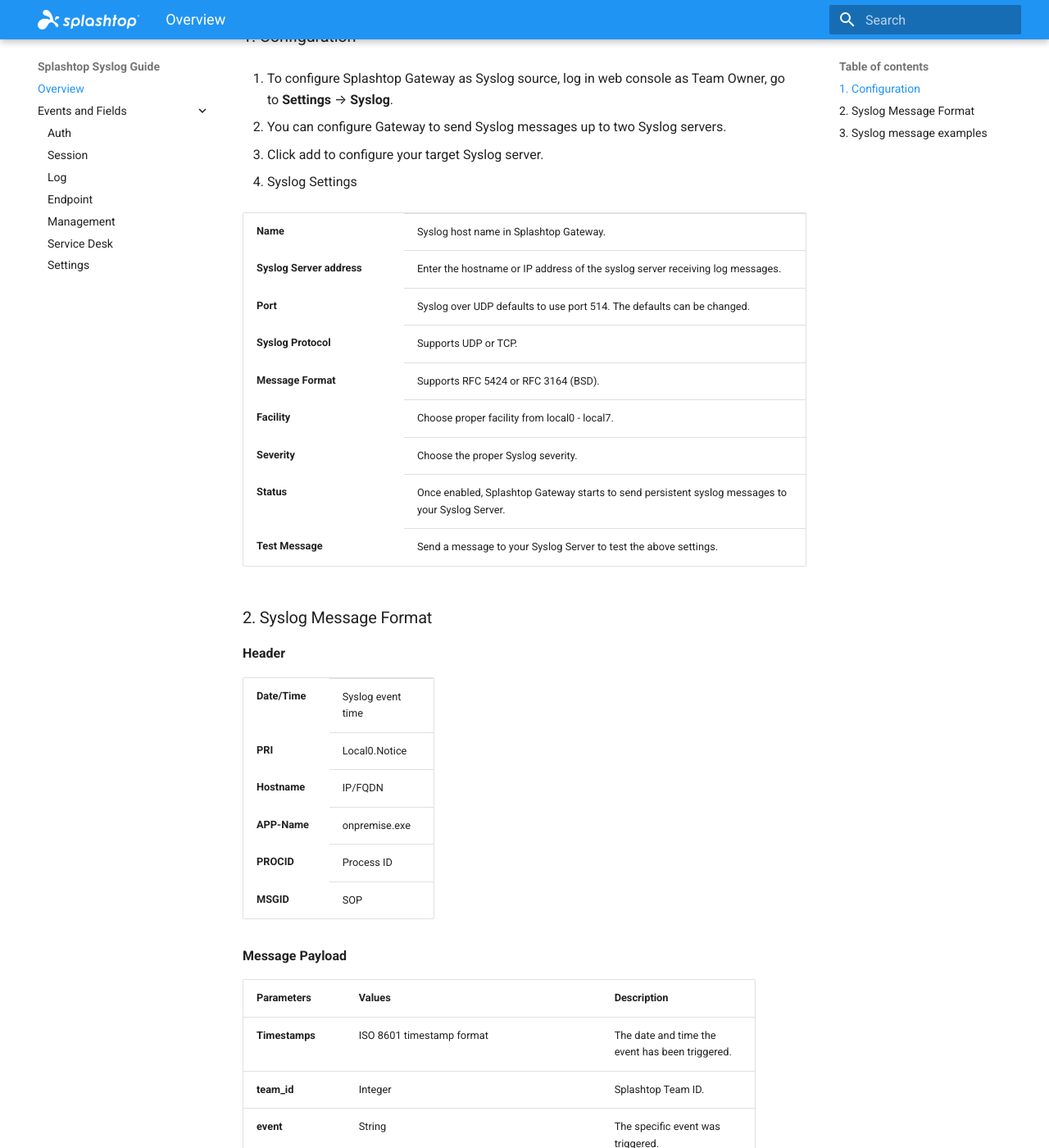
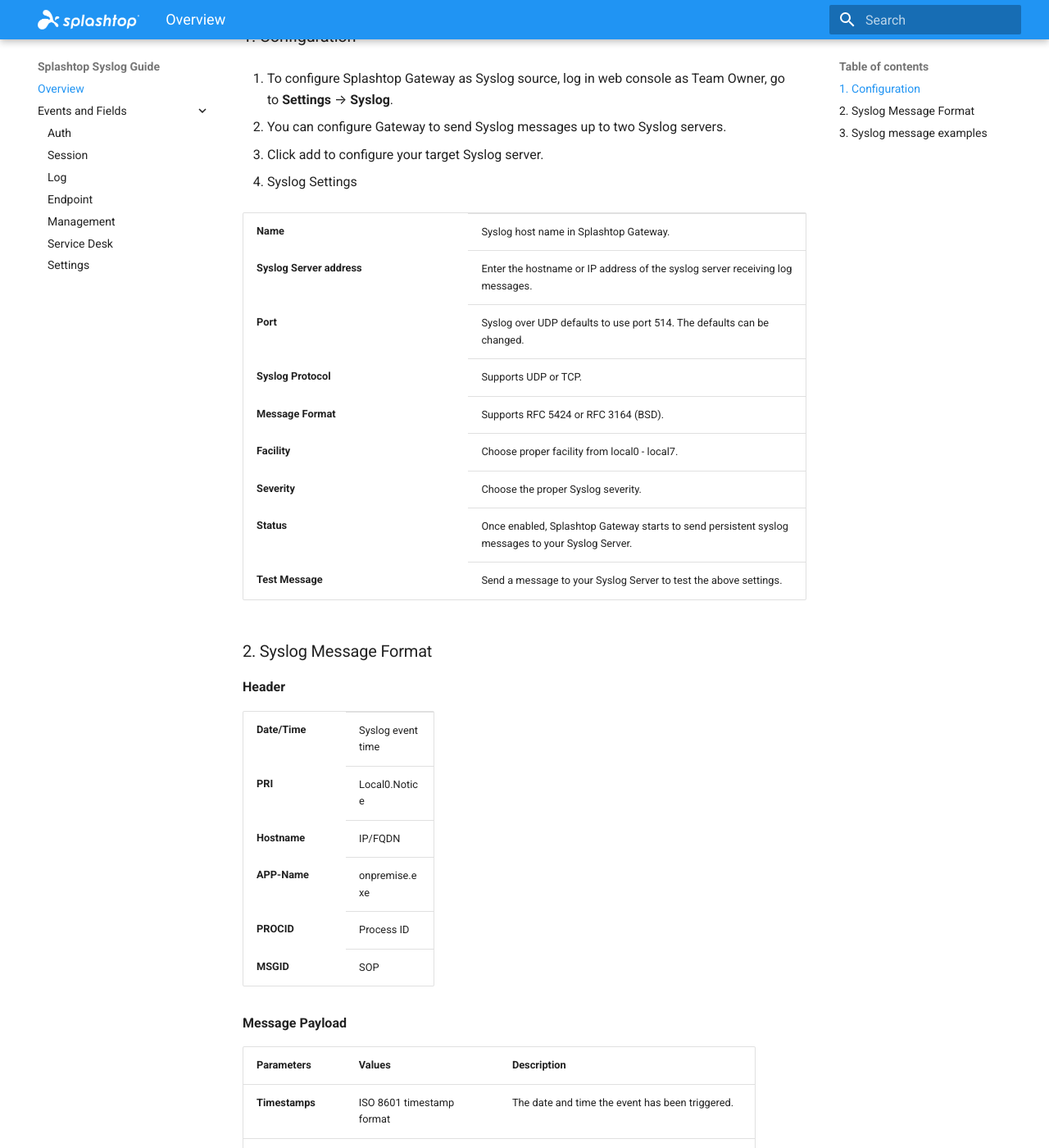
Before and after one commit to SplashtopInc/OnPrem-Syslog-Guide, an MkDocs documentation site: the page built from docs/index.md, in a window 1280 px wide and 1400 px high, scrolled down 285 px. Shown: the whole window at 82% size. Built offline with MkDocs 1.6.1 and Material for MkDocs 9.7.7, drawn with Linux system fonts in a browser that asks for light colours.

Commit message:
Update extra.css

```diff
--- a/docs/assets/css/extra.css
+++ b/docs/assets/css/extra.css
@@ -20,5 +20,5 @@
 
 /* ===== 3 列：20% / 50% / 30%（作用在首行的各列）===== */
 .md-typeset .md-typeset__table table tr:first-child > *:nth-child(1) { width: 20%; }
-.md-typeset .md-typeset__table table tr:first-child > *:nth-child(2) { width: 50%; }
-.md-typeset .md-typeset__table table tr:first-child > *:nth-child(3) { width: 30%; }
+.md-typeset .md-typeset__table table tr:first-child > *:nth-child(2) { width: 30%; }
+.md-typeset .md-typeset__table table tr:first-child > *:nth-child(3) { width: 50%; }
```
